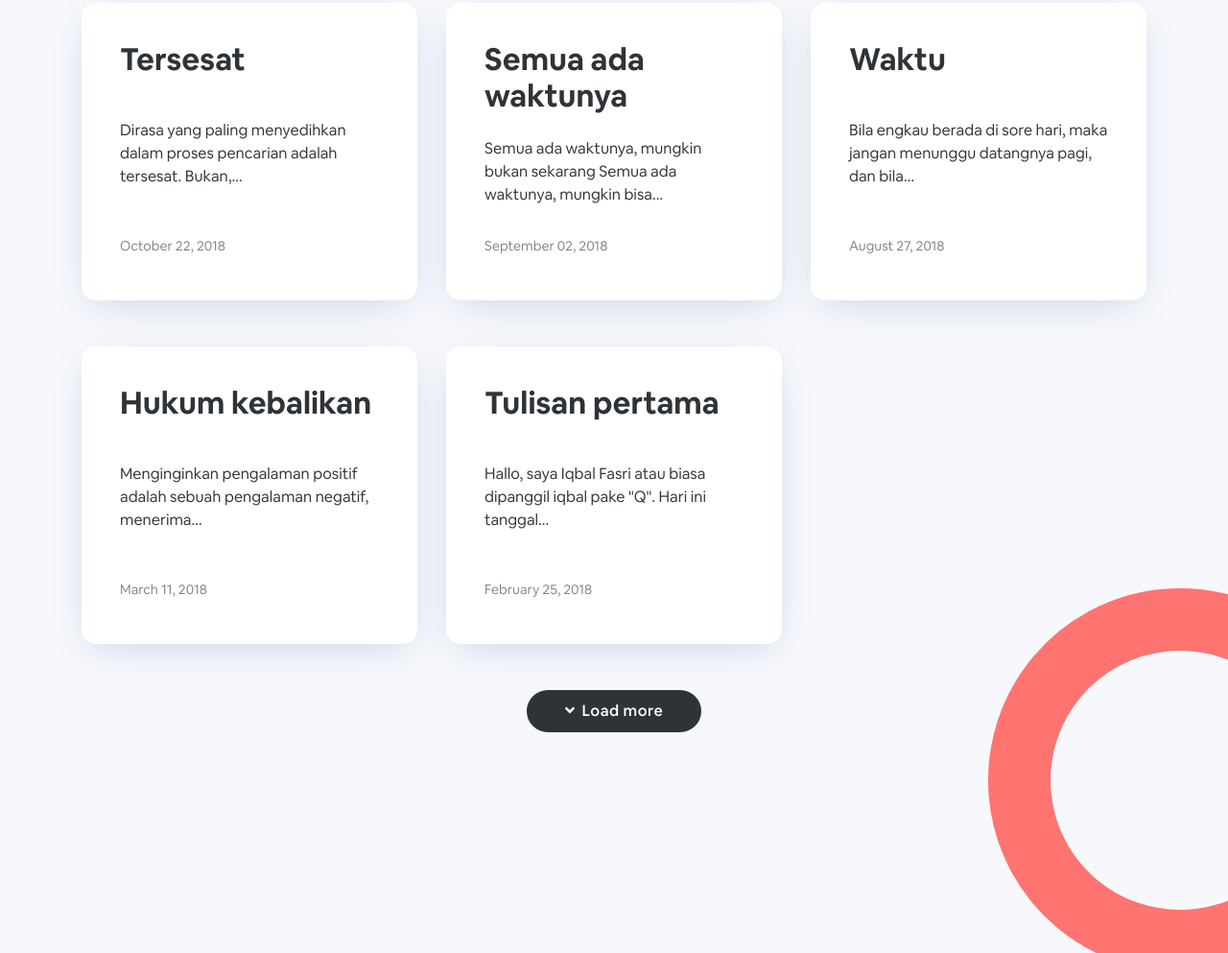
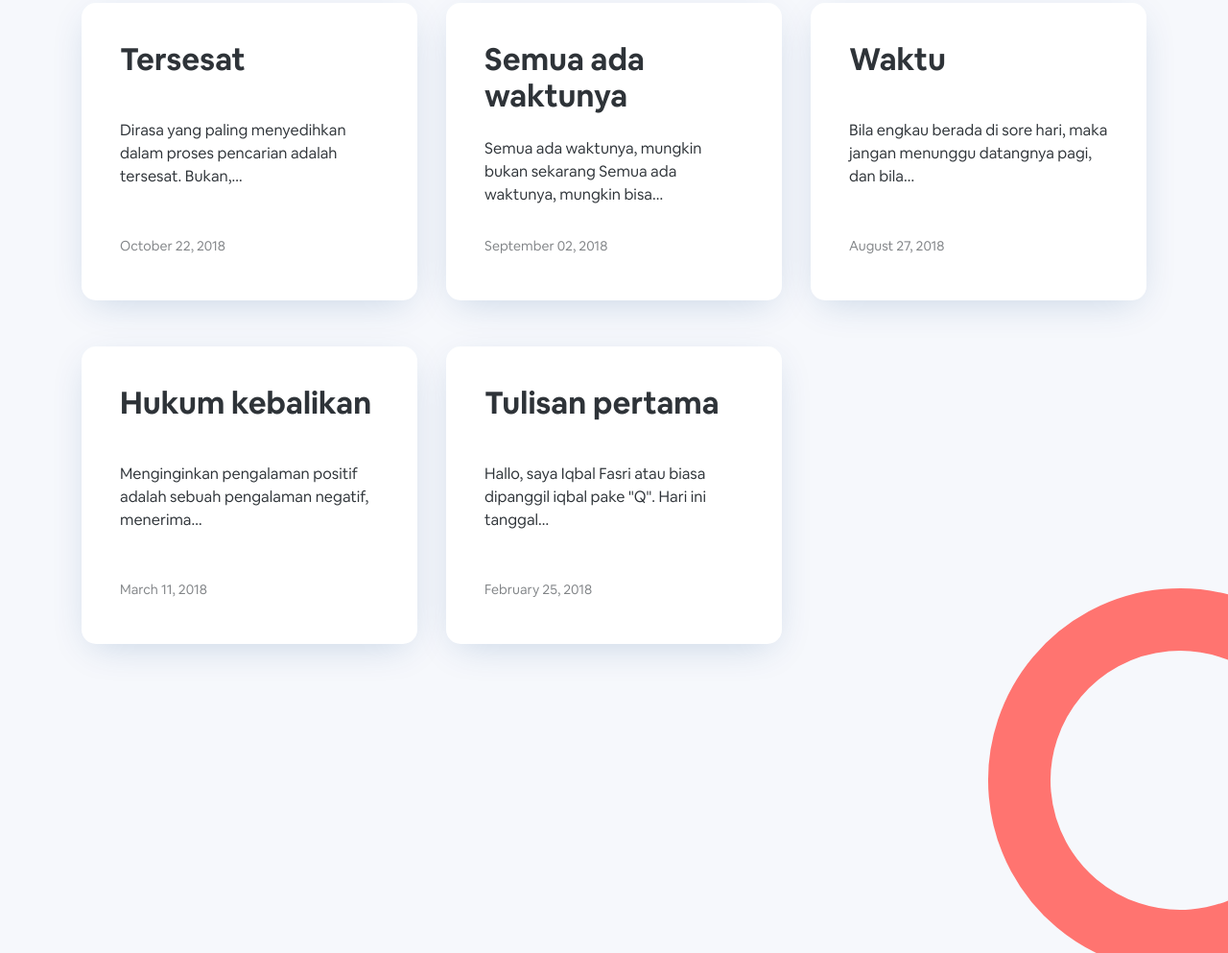
Before and after one commit to iqbalfasri/personal-website, a Gatsby site: page /blog in a window 1280 px wide. Shown: the part 637-1630 px from the top of the page at 96% size. Built offline with nearby package versions, Linux system fonts and the light colour scheme; Gatsby itself is replaced by a stand-in of ours.

Commit message:
add: visible button when content more than limit content

```diff
--- a/src/components/ButtonComponent.js
+++ b/src/components/ButtonComponent.js
@@ -22,6 +22,7 @@ const LoadMoreButtonStyled = styled.button`
   letter-spacing: 0.5px;
   border: none;
   transition: 0.3s transform ease-in-out;
+  visibility: ${props => (props.isVisible ? "visible" : "hidden")};
 
   /* Remove default outline color when button click */
   &:focus {
--- a/src/pages/blog.js
+++ b/src/pages/blog.js
@@ -20,6 +20,7 @@ function BlogPage({ data }) {
 
   // Paginate content
   const paginateContent = edges.slice(0, limitContent)
+  const visiblePagination = edges.length > limitContent ? true : false
 
   // Handle paginate content
   const handleLoadmore = e => {
@@ -75,7 +76,7 @@ function BlogPage({ data }) {
             })}
           </div>
         </div>
-        <LoadMore onClick={handleLoadmore} text="Load more" />
+        <LoadMore isVisible={visiblePagination} onClick={handleLoadmore} text="Load more" />
       </BlogListPost>
     </Layout>
   )
```
